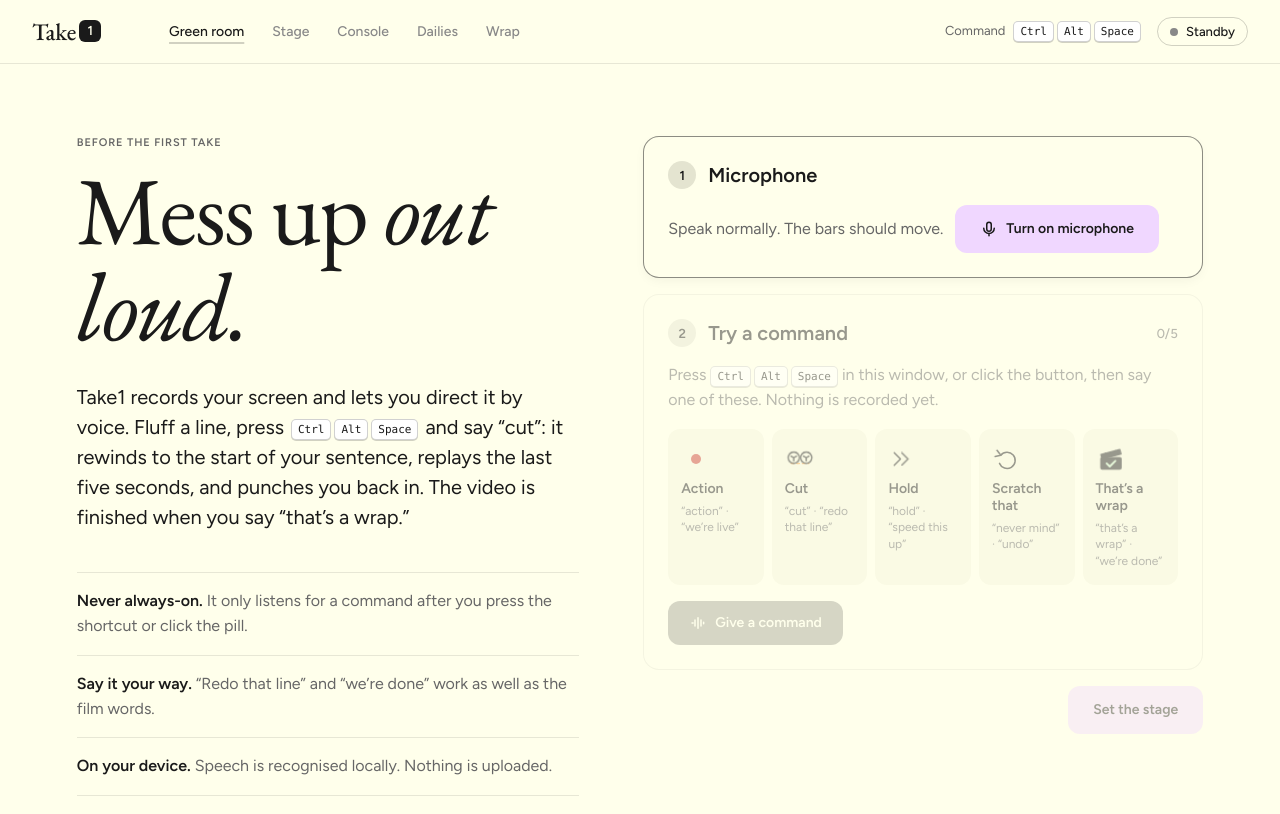
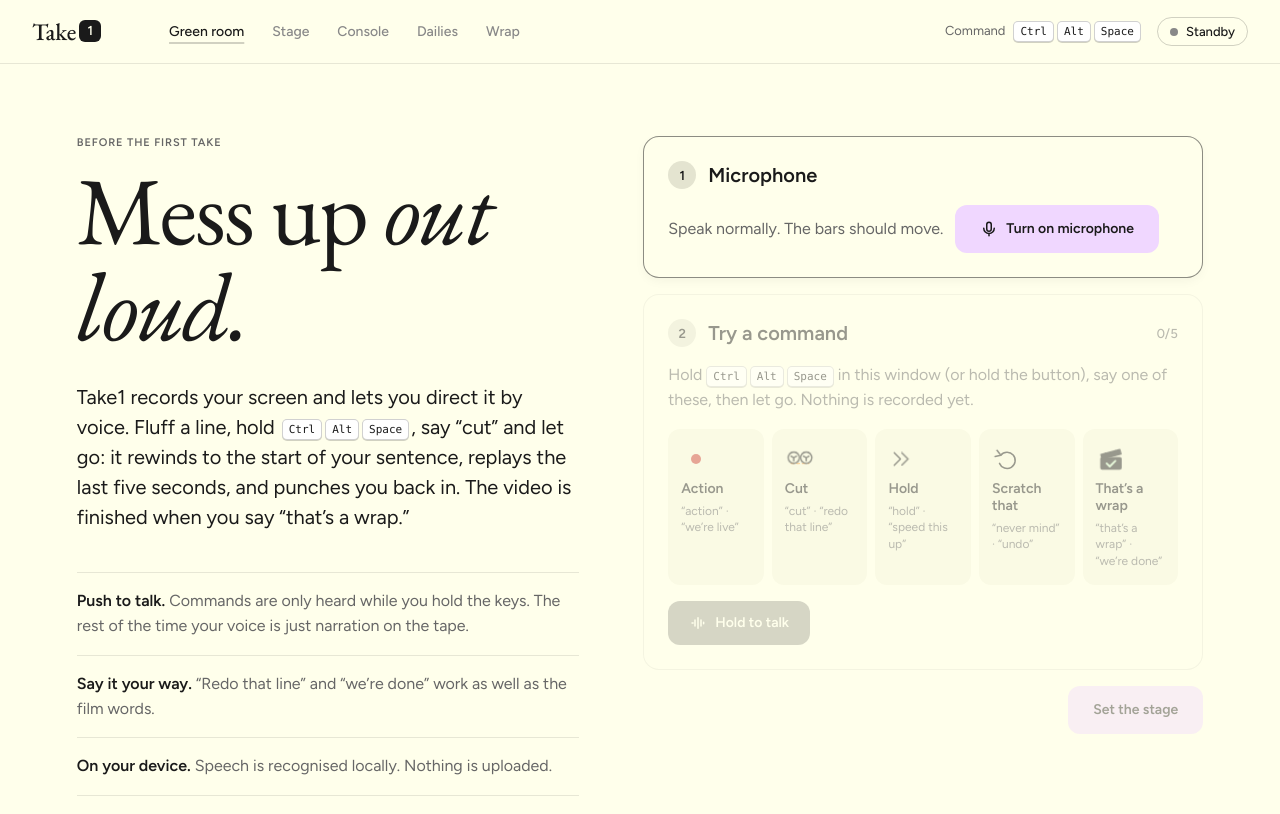
Before and after one commit to ScRocXx/Take1, a React (Vite) app: page / in a window 1280 px wide. Shown: the top 814 px of the page. Built offline with nearby package versions, Linux system fonts and the light colour scheme.

Commit message:
feat(screens): integrate push-to-talk hold button in Green Room and recording Console

```diff
--- a/src/screens/Console.tsx
+++ b/src/screens/Console.tsx
@@ -1,13 +1,12 @@
 import { useEffect, useState } from 'react';
 import { director } from '../engine/director';
 import { native } from '../lib/native';
-import { useStore, DEFAULT_SHORTCUTS } from '../lib/store';
+import { useStore, DEFAULT_SHORTCUTS, TALK_KEYS } from '../lib/store';
 import { clock } from '../lib/time';
 import { CALL_SHEET } from '../voice/intent';
-import { Button, Glyph, Icon, Keys, LivePreview, MatchMeter, ReplayView, Timecode, Toggle, phaseLabel } from '../ui/components';
+import { Button, Glyph, Icon, Keys, LivePreview, MatchMeter, ReplayView, Timecode, Toggle, holdToTalk, phaseLabel } from '../ui/components';
 
 const SHORTCUT_LABEL: Record<string, string> = {
-  command: 'Give a command',
   record: 'Record / stop',
   cut: 'Cut',
   hold: 'Hold / resume',
@@ -77,7 +76,7 @@
           {s.phase === 'idle' && (
             <div className="overlay ov-idle">
               <p>
-                Say <em>“action”</em> or press <Keys accel={s.shortcuts.record} />
+                Press <Keys accel={s.shortcuts.record} /> or hold <Keys accel={s.talkKey} /> and say <em>“action”</em>
               </p>
             </div>
           )}
@@ -120,10 +119,10 @@
             <span>{s.phase === 'hold' ? 'Resume' : 'Hold'}</span>
           </button>
           <span className="dock-sep" />
-          <button className={`dock-voice ls-${s.listen.state}`} onClick={() => director.toggleCommand()}>
+          <button className={`dock-voice ls-${s.listen.state}`} {...holdToTalk}>
             {Icon.voice}
-            <span>{s.listen.state === 'listening' ? 'Listening…' : 'Give a command'}</span>
-            <Keys accel={s.shortcuts.command} />
+            <span>{s.listen.state === 'listening' ? 'Listening… release to send' : 'Hold to talk'}</span>
+            <Keys accel={s.talkKey} />
           </button>
           {!s.pillOpen && (
             <Button kind="quiet" icon={Icon.pop} onClick={() => director.openPill()}>
@@ -180,6 +179,20 @@
           </label>
           <Toggle label="Replay audio" hint="Use headphones" on={s.settings.prerollAudio} onChange={(v) => director.setSettings({ prerollAudio: v })} />
           <Toggle label="Interface sounds" on={s.settings.sounds} onChange={(v) => director.setSettings({ sounds: v })} />
+          <label className="talk-pick">
+            <span>
+              Hold to talk
+              <small>{TALK_KEYS.find((k) => k.id === s.talkKey)?.note}</small>
+            </span>
+            <select value={s.talkKey} onChange={(e) => director.setTalkKey(e.target.value)}>
+              {TALK_KEYS.map((k) => (
+                <option key={k.id} value={k.id}>
+                  {k.label}
+                </option>
+              ))}
+            </select>
+          </label>
+          <p className="muted small">Fn can’t be used: on Windows laptops the Fn key never reaches the operating system.</p>
           <div className="shortcuts">
             {Object.keys(DEFAULT_SHORTCUTS).map((k) => (
               <ShortcutRow key={k} name={k} accel={s.shortcuts[k]} />
--- a/src/screens/GreenRoom.tsx
+++ b/src/screens/GreenRoom.tsx
@@ -3,7 +3,7 @@
 import { native } from '../lib/native';
 import { store, useStore } from '../lib/store';
 import { INTENT_LABEL, type Intent } from '../voice/intent';
-import { Bars, Button, Glyph, Icon, Keys } from '../ui/components';
+import { Bars, Button, Glyph, Icon, Keys, holdToTalk } from '../ui/components';
 
 const TRY: { key: Intent; examples: string }[] = [
   { key: 'action', examples: '“action” · “we’re live”' },
@@ -26,7 +26,7 @@
   const engine = useStore((s) => s.engine);
   const tried = useStore((s) => s.tried);
   const listen = useStore((s) => s.listen);
-  const accel = useStore((s) => s.shortcuts.command);
+  const accel = useStore((s) => s.talkKey);
   const last = useStore((s) => s.lastAction);
   const [busy, setBusy] = useState(false);
   const sup = support();
@@ -56,12 +56,12 @@
           Mess up <em>out loud.</em>
         </h1>
         <p className="deck">
-          Take1 records your screen and lets you direct it by voice. Fluff a line, press <Keys accel={accel} /> and say “cut”: it rewinds to the
+          Take1 records your screen and lets you direct it by voice. Fluff a line, hold <Keys accel={accel} />, say “cut” and let go: it rewinds to the
           start of your sentence, replays the last five seconds, and punches you back in. The video is finished when you say “that’s a wrap.”
         </p>
         <ul className="facts">
           <li>
-            <strong>Never always-on.</strong> It only listens for a command after you press the shortcut or click the pill.
+            <strong>Push to talk.</strong> Commands are only heard while you hold the keys. The rest of the time your voice is just narration on the tape.
           </li>
           <li>
             <strong>Say it your way.</strong> “Redo that line” and “we’re done” work as well as the film words.
@@ -131,7 +131,7 @@
             <span className="count">{count}/5</span>
           </header>
           <p className="muted">
-            Press <Keys accel={accel} /> {native ? 'from any app' : 'in this window'}, or click the button, then say one of these. Nothing is
+            Hold <Keys accel={accel} /> {native ? 'in any app' : 'in this window'} (or hold the button), say one of these, then let go. Nothing is
             recorded yet.
           </p>
           <div className="try-grid">
@@ -146,9 +146,10 @@
             ))}
           </div>
           <div className="row">
-            <Button kind="ink" icon={Icon.voice} onClick={() => director.toggleCommand()} disabled={!micOn}>
-              {listen.state === 'listening' ? 'Listening… (click to stop)' : 'Give a command'}
-            </Button>
+            <button className="btn btn-ink" {...holdToTalk} disabled={!micOn}>
+              {Icon.voice}
+              {listen.state === 'listening' ? 'Listening… release to send' : 'Hold to talk'}
+            </button>
             {listen.heard && listen.state !== 'listening' && (
               <span className="heard">
                 Heard <q>{listen.heard}</q>
```
